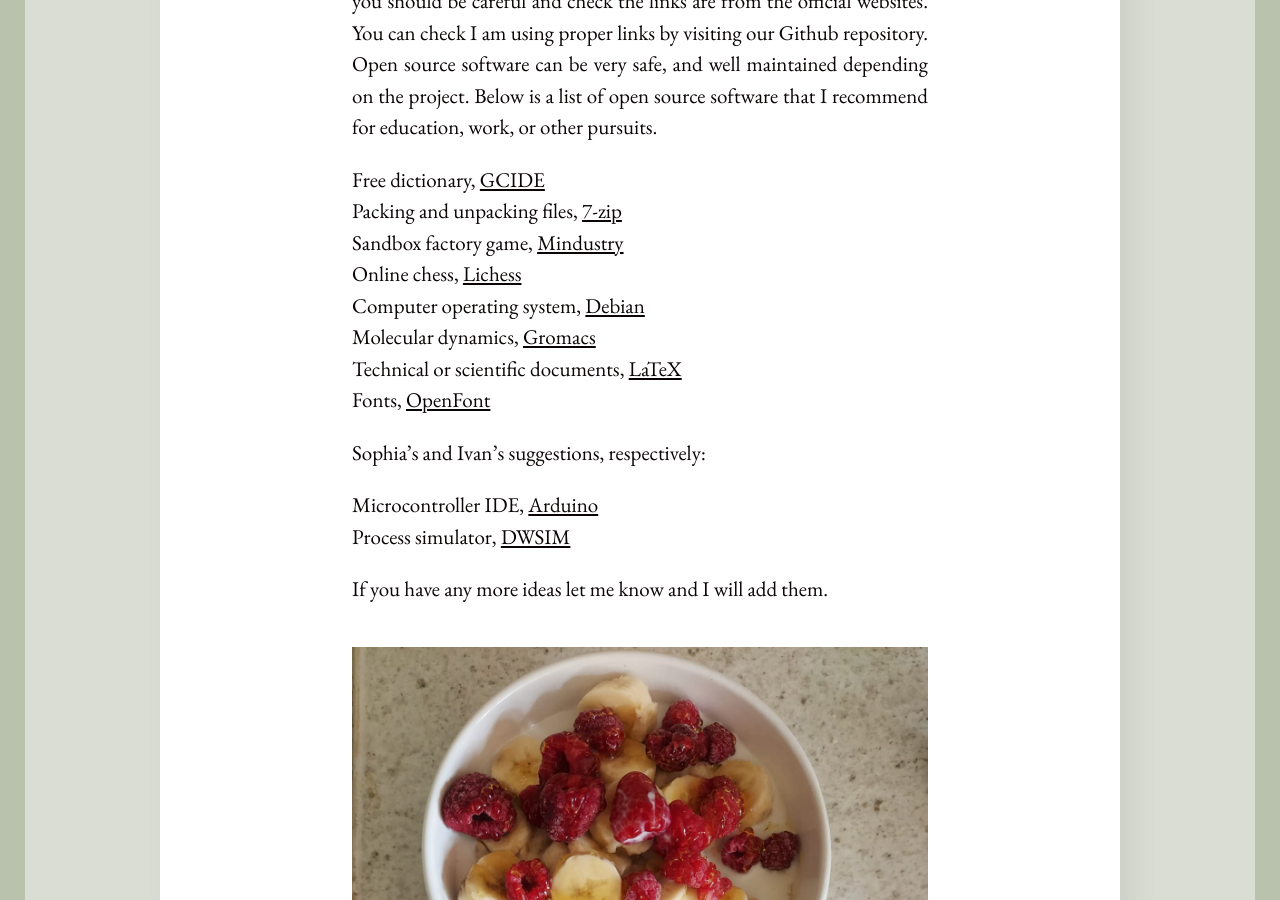
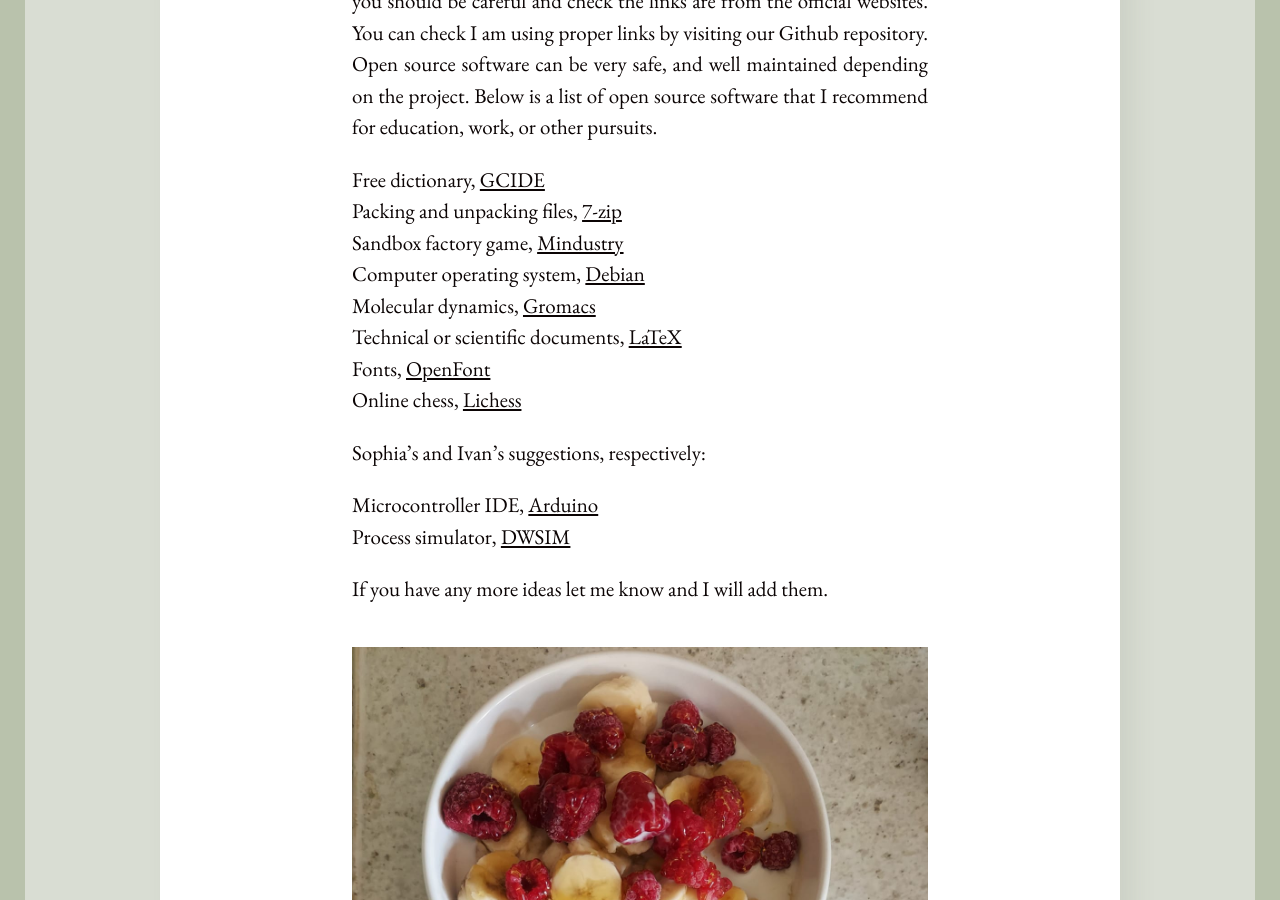
Before and after one commit to batterypointwriting/batterypointwriting.github.io, a Jekyll site: the page built from _posts/2026-06-18-Try-Open-Source-Software.md, in a window 1280 px wide and 900 px high, scrolled down 861 px. Built offline with Jekyll 4.4.1, drawn with Linux system fonts in a browser that asks for light colours.

```diff
--- a/_posts/2026-06-18-Try-Open-Source-Software.md
+++ b/_posts/2026-06-18-Try-Open-Source-Software.md
@@ -14,11 +14,11 @@ Although open source software has a few disadvantages, often an unaesthetic user
 Free dictionary, <a href="https://gcide.gnu.org.ua/about">GCIDE</a> <br>
 Packing and unpacking files, <a href="https://www.7-zip.org/">7-zip</a> <br>
 Sandbox factory game, <a href="https://anuke.itch.io/mindustry">Mindustry</a> <br>
-Online chess, <a href="https://lichess.org/about">Lichess</a> <br>
 Computer operating system, <a href="https://www.debian.org/">Debian</a> <br>
 Molecular dynamics, <a href="https://www.gromacs.org/">Gromacs</a> <br>
 Technical or scientific documents, <a href="https://www.texstudio.org/">LaTeX</a> <br>
 Fonts, <a href="https://openfont.org/">OpenFont</a> <br>
+Online chess, <a href="https://lichess.org/about">Lichess</a> <br>
 
 Sophia's and Ivan's suggestions, respectively:
 
```
